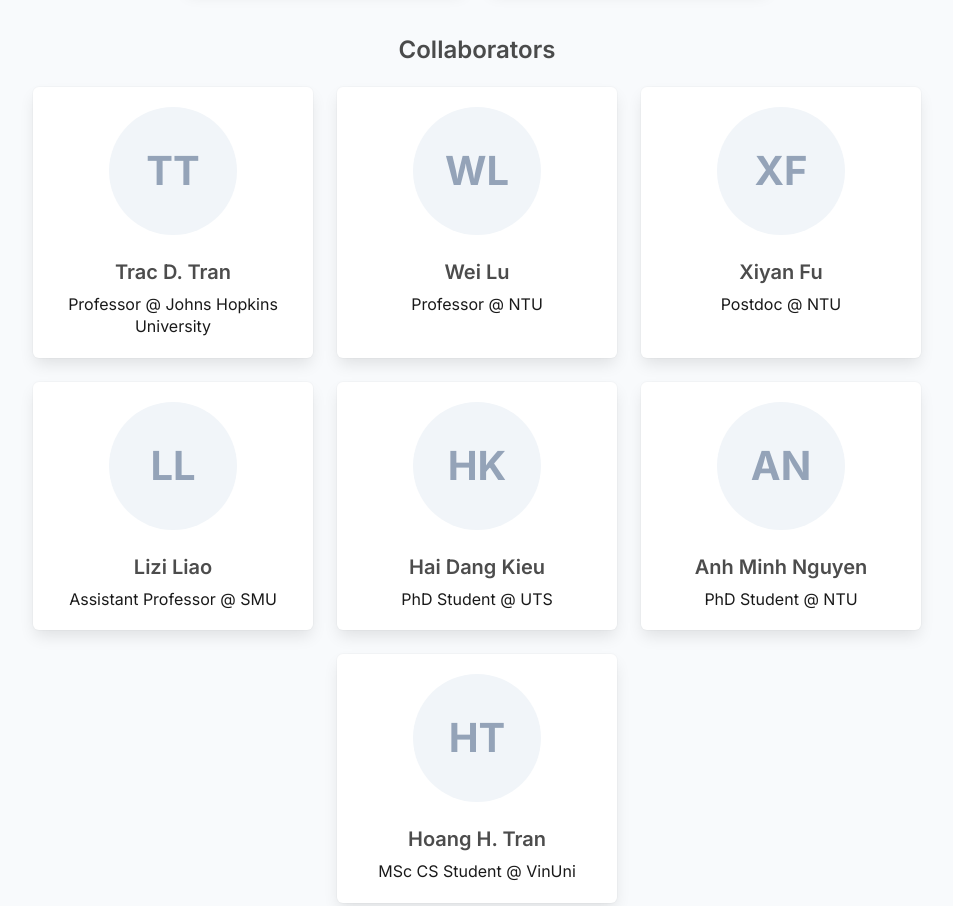
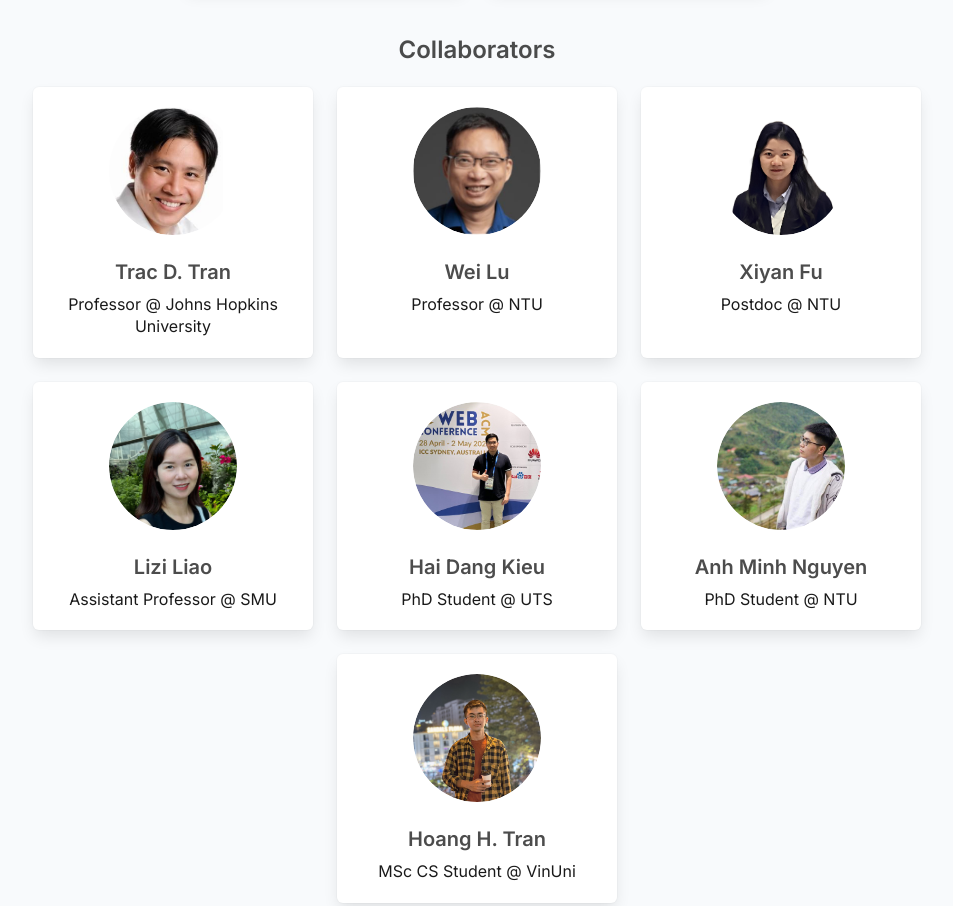
Before and after one commit to vinuni-fedm2rec/vinuni-fedm2rec.github.io, a plain HTML site: page index.html in a window 1280 px wide. Shown: the part 3120-4026 px from the top of the page, without its empty margins (163-1116 px from the left). Drawn offline with nearby package versions, Linux system fonts and the light colour scheme.

Commit message:
Move collaborator photos into static/images and show them
Co-Authored-By: Claude Opus 5.5 <noreply@anthropic.com>

```diff
--- a/index.html
+++ b/index.html
@@ -316,8 +316,9 @@
 
           <div class="team-member">
             <div class="box team-box">
-              <!-- Add a photo: replace this figure with <figure class="avatar"><img src="static/images/NAME.jpg" alt="..."></figure> -->
-              <figure class="avatar placeholder" aria-hidden="true"><span>TT</span></figure>
+              <figure class="avatar">
+                <img src="static/images/Trac-D-Tran.png" alt="Trac D. Tran" loading="lazy" onerror="this.parentNode.classList.add('placeholder'); this.replaceWith(Object.assign(document.createElement('span'), {textContent: 'TT'}))">
+              </figure>
               <h4 class="title is-5 mt-3"><span class="author-block">Trac D. Tran</span></h4>
               <p class="subtitle is-6">Professor @ Johns Hopkins University</p>
             </div>
@@ -325,8 +326,9 @@
 
           <div class="team-member">
             <div class="box team-box">
-              <!-- Add a photo: replace this figure with <figure class="avatar"><img src="static/images/NAME.jpg" alt="..."></figure> -->
-              <figure class="avatar placeholder" aria-hidden="true"><span>WL</span></figure>
+              <figure class="avatar">
+                <img src="static/images/Wei-Lu.jpg" alt="Wei Lu" loading="lazy" onerror="this.parentNode.classList.add('placeholder'); this.replaceWith(Object.assign(document.createElement('span'), {textContent: 'WL'}))">
+              </figure>
               <h4 class="title is-5 mt-3"><span class="author-block">Wei Lu</span></h4>
               <p class="subtitle is-6">Professor @ NTU</p>
             </div>
@@ -334,8 +336,9 @@
 
           <div class="team-member">
             <div class="box team-box">
-              <!-- Add a photo: replace this figure with <figure class="avatar"><img src="static/images/NAME.jpg" alt="..."></figure> -->
-              <figure class="avatar placeholder" aria-hidden="true"><span>XF</span></figure>
+              <figure class="avatar">
+                <img src="static/images/Xiyan-Fu.jpg" alt="Xiyan Fu" loading="lazy" onerror="this.parentNode.classList.add('placeholder'); this.replaceWith(Object.assign(document.createElement('span'), {textContent: 'XF'}))">
+              </figure>
               <h4 class="title is-5 mt-3"><span class="author-block">Xiyan Fu</span></h4>
               <p class="subtitle is-6">Postdoc @ NTU</p>
             </div>
@@ -343,8 +346,9 @@
 
           <div class="team-member">
             <div class="box team-box">
-              <!-- Add a photo: replace this figure with <figure class="avatar"><img src="static/images/NAME.jpg" alt="..."></figure> -->
-              <figure class="avatar placeholder" aria-hidden="true"><span>LL</span></figure>
+              <figure class="avatar">
+                <img src="static/images/Lizi-Liao.jpg" alt="Lizi Liao" loading="lazy" onerror="this.parentNode.classList.add('placeholder'); this.replaceWith(Object.assign(document.createElement('span'), {textContent: 'LL'}))">
+              </figure>
               <h4 class="title is-5 mt-3"><span class="author-block">Lizi Liao</span></h4>
               <p class="subtitle is-6">Assistant Professor @ SMU</p>
             </div>
@@ -352,8 +356,9 @@
 
           <div class="team-member">
             <div class="box team-box">
-              <!-- Add a photo: replace this figure with <figure class="avatar"><img src="static/images/NAME.jpg" alt="..."></figure> -->
-              <figure class="avatar placeholder" aria-hidden="true"><span>HK</span></figure>
+              <figure class="avatar">
+                <img src="static/images/Hai-Dang-Kieu.jpg" alt="Hai Dang Kieu" loading="lazy" onerror="this.parentNode.classList.add('placeholder'); this.replaceWith(Object.assign(document.createElement('span'), {textContent: 'HK'}))">
+              </figure>
               <h4 class="title is-5 mt-3"><span class="author-block">Hai Dang Kieu</span></h4>
               <p class="subtitle is-6">PhD Student @ UTS</p>
             </div>
@@ -361,8 +366,9 @@
 
           <div class="team-member">
             <div class="box team-box">
-              <!-- Add a photo: replace this figure with <figure class="avatar"><img src="static/images/NAME.jpg" alt="..."></figure> -->
-              <figure class="avatar placeholder" aria-hidden="true"><span>AN</span></figure>
+              <figure class="avatar">
+                <img src="static/images/Anh-Minh-Nguyen.jpg" alt="Anh Minh Nguyen" loading="lazy" onerror="this.parentNode.classList.add('placeholder'); this.replaceWith(Object.assign(document.createElement('span'), {textContent: 'AN'}))">
+              </figure>
               <h4 class="title is-5 mt-3"><span class="author-block">Anh Minh Nguyen</span></h4>
               <p class="subtitle is-6">PhD Student @ NTU</p>
             </div>
@@ -370,8 +376,9 @@
 
           <div class="team-member">
             <div class="box team-box">
-              <!-- Add a photo: replace this figure with <figure class="avatar"><img src="static/images/NAME.jpg" alt="..."></figure> -->
-              <figure class="avatar placeholder" aria-hidden="true"><span>HT</span></figure>
+              <figure class="avatar">
+                <img src="static/images/Hoang-H-Tran.jpg" alt="Hoang H. Tran" loading="lazy" onerror="this.parentNode.classList.add('placeholder'); this.replaceWith(Object.assign(document.createElement('span'), {textContent: 'HT'}))">
+              </figure>
               <h4 class="title is-5 mt-3"><span class="author-block">Hoang H. Tran</span></h4>
               <p class="subtitle is-6">MSc CS Student @ VinUni</p>
             </div>
```
Also changed, not shown: static/images/Anh-Minh-Nguyen.jpg (renamed from Nguyen Anh Minh.jpg), static/images/Hai-Dang-Kieu.jpg (renamed from Hai Dang Kieu.jpg), static/images/Hoang-H-Tran.jpg (renamed from Hoang H. Tran.jpg), static/images/Lizi-Liao.jpg (renamed from Lizi Liao.jpg), static/images/Trac-D-Tran.png (renamed from Trac D Tran.png), static/images/Wei-Lu.jpg (renamed from Lu Wei - sq.png.jpg), static/images/Xiyan-Fu.jpg (renamed from xianfu.jpg).
